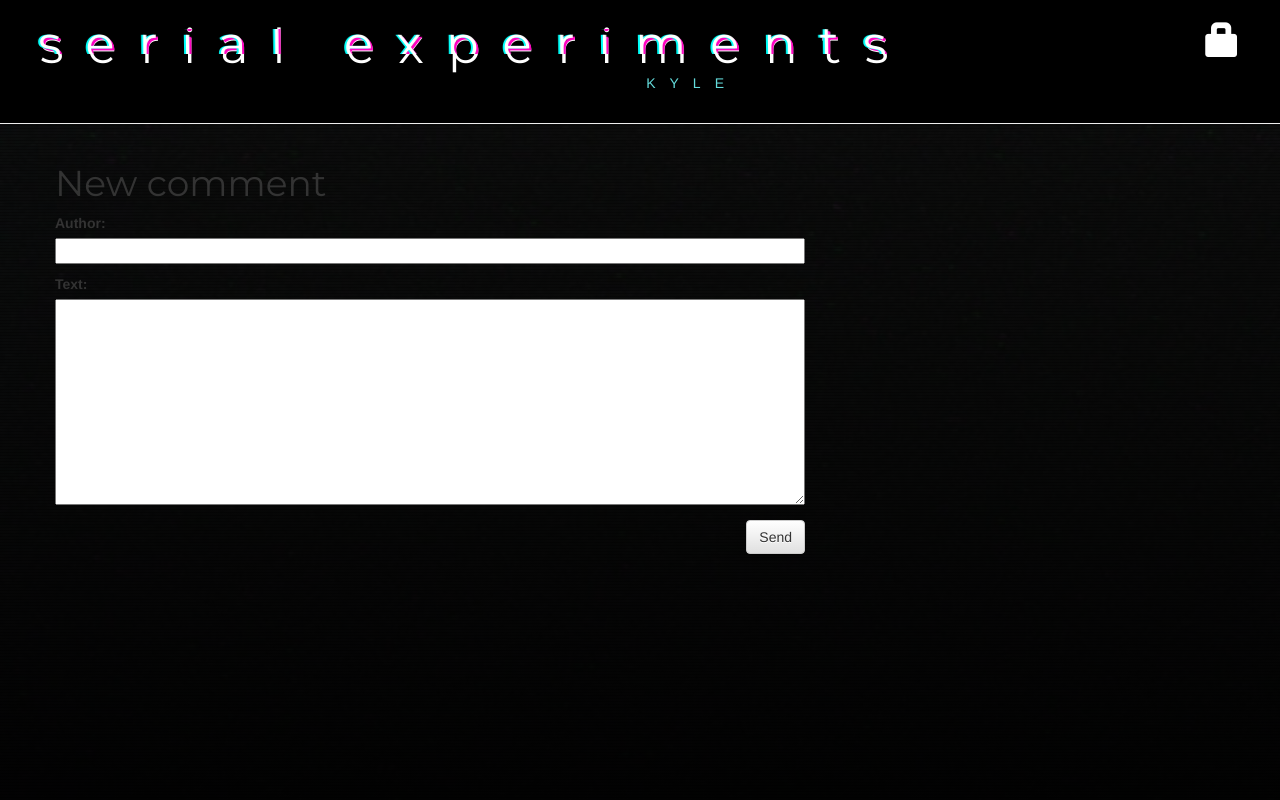
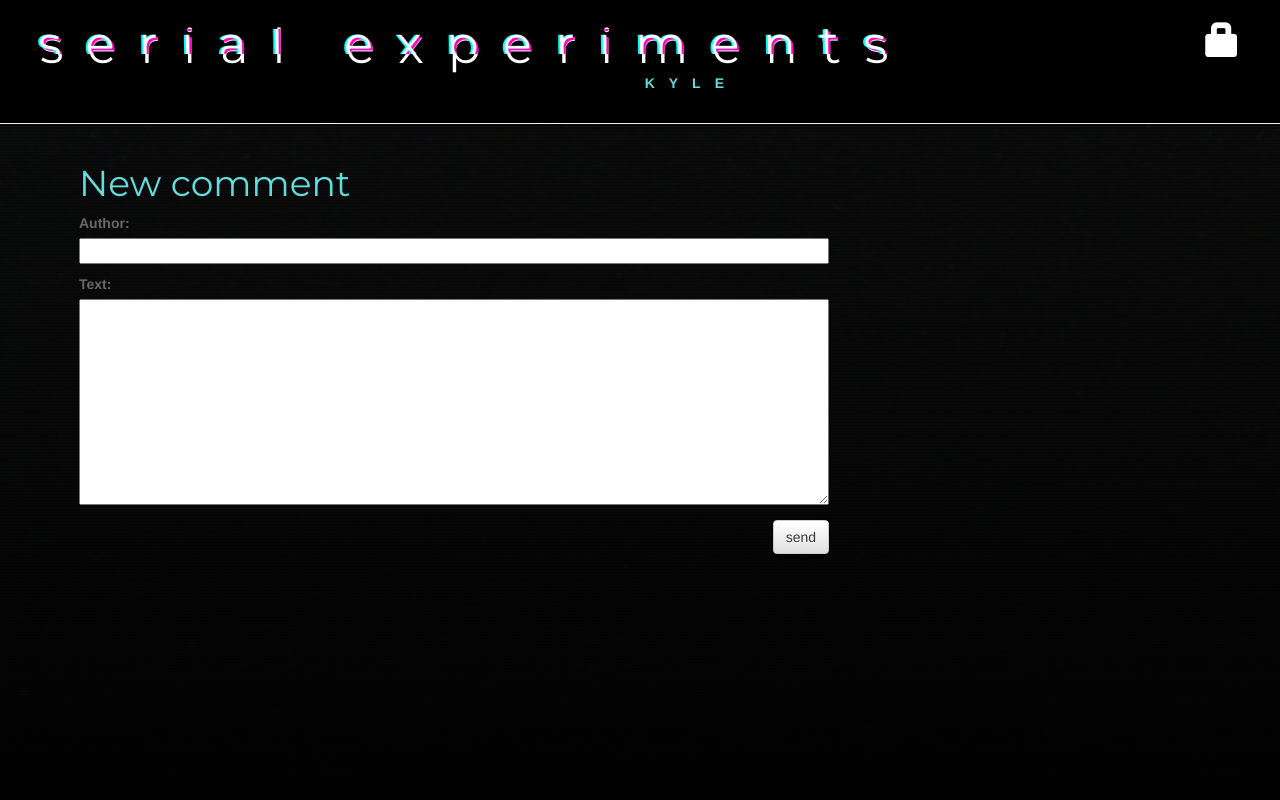
Before and after one commit to kvitebjorn/my-first-blog, a Django app: page /post/1/comment/ in a window 1280 px wide. Run offline with Django 3.2, Linux system fonts and the light colour scheme; tables that the repository leaves empty hold one stand-in row (values such as "Sample post"); some libraries are stand-ins or nearby versions.

Commit message:
improving some colors

```diff
--- a/blog/static/css/blog.css
+++ b/blog/static/css/blog.css
@@ -25,11 +25,22 @@
 }
 
 .content {
-    margin-left: 40px;
+    margin-left: 5%;
+    margin-right: 5%:
+    width: 100%;
 }
 
 h1, h2, h3, h4 {
     font-family: 'Montserrat', sans-serif;
+    color: rgb(100,220,220);
+}
+
+form p {
+    color: dimgray;
+}
+
+p {
+    color: ghostwhite;
 }
 
 .date {
@@ -44,6 +55,10 @@ h1, h2, h3, h4 {
     width: 100%;
 }
 
+th {
+    color: ghostwhite;
+}
+
 .top-menu, .top-menu:hover, .top-menu:visited {
     color: #ffffff;
     float: right;
@@ -55,8 +70,12 @@ h1, h2, h3, h4 {
     margin-bottom: 70px;
 }
 
-.post h2 a, .post h2 a:visited {
-    color: #000000;
+.post h1 a, .post h1 a:visited {
+    color: rgb(100,220,220);
+}
+
+.post a {
+    color: gray;
 }
 
 .comment {
@@ -331,3 +350,7 @@ h1, h2, h3, h4 {
     display: inline-block;
     float: right;
 }
+
+.content container {
+    width: 100%;
+}
--- a/blog/templates/blog/add_comment_to_post.html
+++ b/blog/templates/blog/add_comment_to_post.html
@@ -8,6 +8,6 @@
     <h1>New comment</h1>
     <form method="POST" class="post-form">{% csrf_token %}
         {{ form.as_p }}
-        <button type="submit" class="save btn btn-default">Send</button>
+        <button type="submit" class="save btn btn-default">send</button>
     </form>
 {% endblock %}
--- a/blog/templates/blog/base.html
+++ b/blog/templates/blog/base.html
@@ -21,7 +21,7 @@
                 <div class="title-wrapper">
                     <a href="/">
                         <h1 class="glitch" data-text="serial experiments">serial experiments</h1>
-                        <p class="sub">KYLE</p>
+                        <p class="sub"><b>KYLE</b></p>
                     </a>
                 </div>
 
--- a/blog/templates/blog/post_list.html
+++ b/blog/templates/blog/post_list.html
@@ -8,7 +8,7 @@
     {% for post in posts %}
         <div class="post">
             <div class="date">
-                <p>published: {{ post.published_date }}</p>
+                published: {{ post.published_date }}
             </div>
             <h1><a href="{% url 'post_detail' pk=post.pk %}">{{ post.title }}</a></h1>
             <p>{{ post.text|linebreaksbr }}</p>
--- a/blog/templates/registration/login.html
+++ b/blog/templates/registration/login.html
@@ -13,11 +13,11 @@
     {% csrf_token %}
         <table>
         <tr>
-            <td>{{ form.username.label_tag }}</td>
+            <th>{{ form.username.label_tag }}</th>
             <td>{{ form.username }}</td>
         </tr>
         <tr>
-            <td>{{ form.password.label_tag }}</td>
+            <th>{{ form.password.label_tag }}</th>
             <td>{{ form.password }}</td>
         </tr>
         </table>
```
